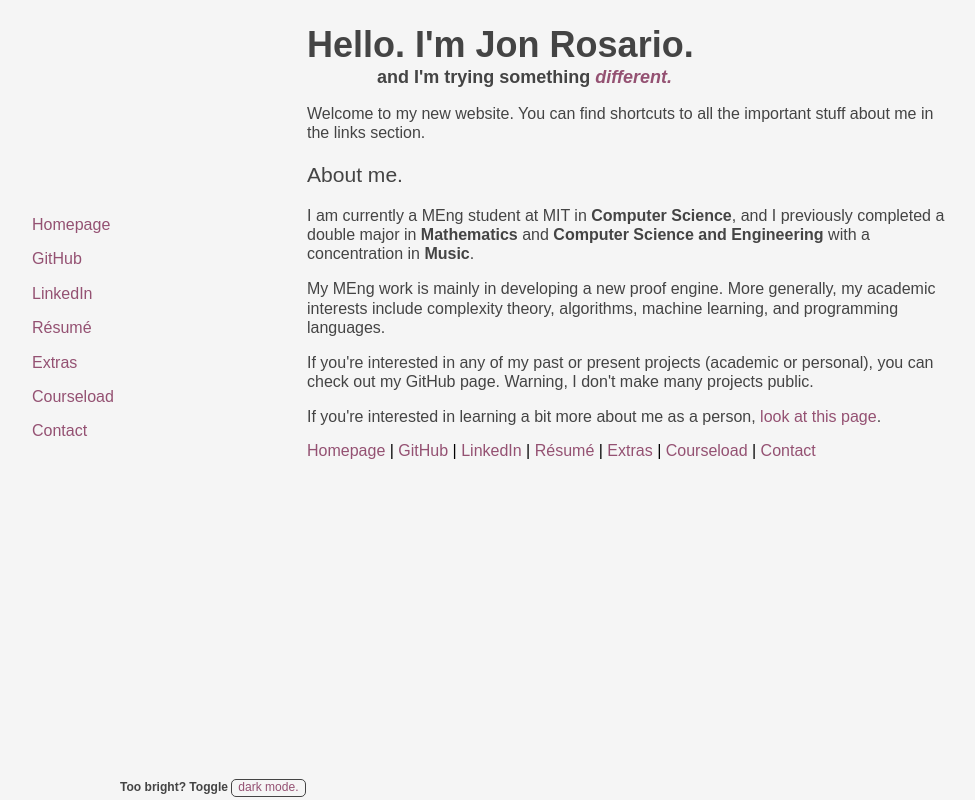
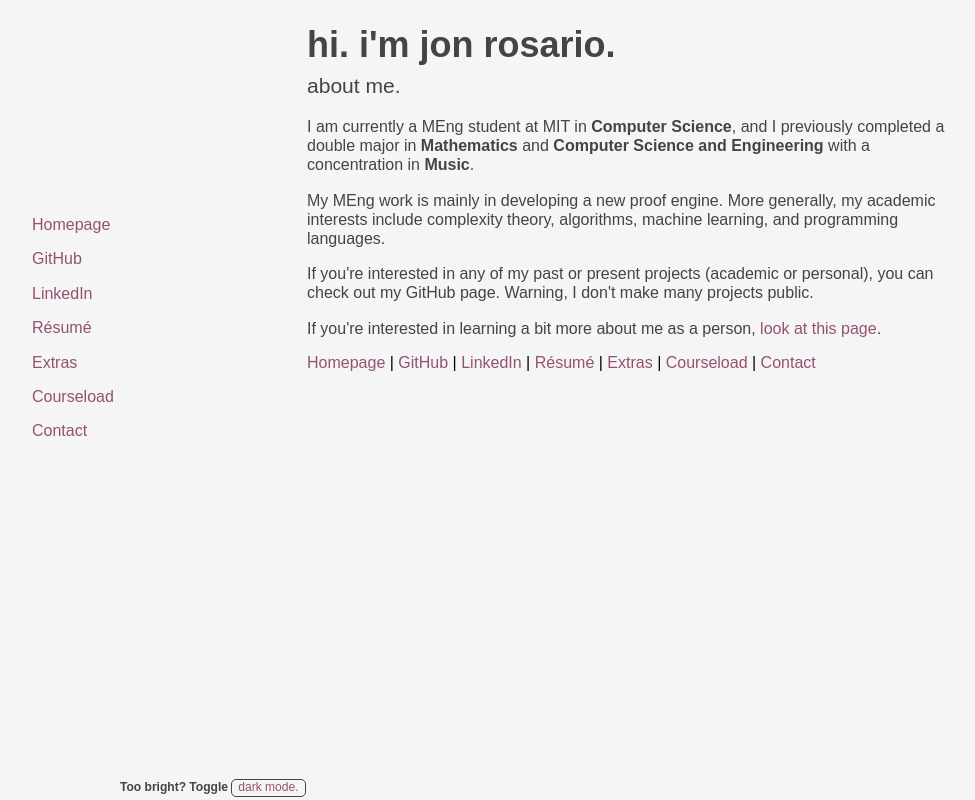
Before and after one commit to triviajon/triviajon, a plain HTML site: page index.html in a window 1280 px wide. Shown: the whole page, without its empty margins (8-983 px from the left). Drawn offline with nearby package versions, Linux system fonts and the light colour scheme.

Commit message:
Updating silly JS and page titling

```diff
--- a/index.html
+++ b/index.html
@@ -3,17 +3,15 @@
 <head>
     <meta charset="utf-8">
     <meta name="viewport" content="width=device-width, initial-scale=1.0">
-    <meta name="description" content="Jon's online website">
+    <meta name="description" content="jon rosario">
     <link rel="stylesheet" href="https://unpkg.com/purecss@2.0.6/build/pure-min.css" integrity="sha384-Uu6IeWbM+gzNVXJcM9XV3SohHtmWE+3VGi496jvgX1jyvDTXfdK+rfZc8C1Aehk5" crossorigin="anonymous">
     <link rel="stylesheet" href="css/style.css">
-    <title> Jon Rosario's Website </title>
+    <title> jon rosario </title>
 </head>
 <body>
     <div class="main">
-        <h1> Hello. I'm Jon Rosario. </h1>
-        <h4 class="indent2"> and I'm trying something  <i> <a href="/content/explain/index.html"> different. </a> </i> </h4>
-        <p> Welcome to my new website. You can find shortcuts to all the important stuff about me in the links section. </p>
-        <h3> About me. </h3>
+        <h1> hi. i'm jon rosario. </h1>
+        <h3> about me. </h3>
         <p> I am currently a MEng student at MIT in <b>Computer Science</b>, and I previously completed a double major in <b>Mathematics</b> and <b>Computer Science and Engineering</b> with a concentration in <b>Music</b>. </p>
 
         <p> My MEng work is mainly in developing a new proof engine. More generally, my academic interests include complexity theory, algorithms, machine learning, and programming languages. </p>
--- a/js/main.js
+++ b/js/main.js
@@ -23,7 +23,11 @@ function ToggleDarkMode() {
   var images = document.getElementsByTagName("img");
   var i;
   for (i = 0; i < images.length; i++) {
-    images[i].classList.toggle("invertible");
+    if (images[i].classList.contains("no_invert")) {
+      images[i].classList.remove("invertible");
+    } else {
+      images[i].classList.toggle("invertible");
+    }
   }
 
   if (localStorage.getItem("dark_mode_status") === "off") {
@@ -43,7 +47,7 @@ function ToggleDarkMode() {
       iframe.contentDocument || iframe.contentWindow.document;
     iframeDocument.body.classList.toggle("dark-body");
 
-    console.log(iframeDocument)
+    console.log(iframeDocument);
 
     var iframeImages = iframeDocument.getElementsByTagName("img");
     for (i = 0; i < iframeImages.length; i++) {
```
Also changed, not shown: more_about_me/index.html (+2 -2 lines).
